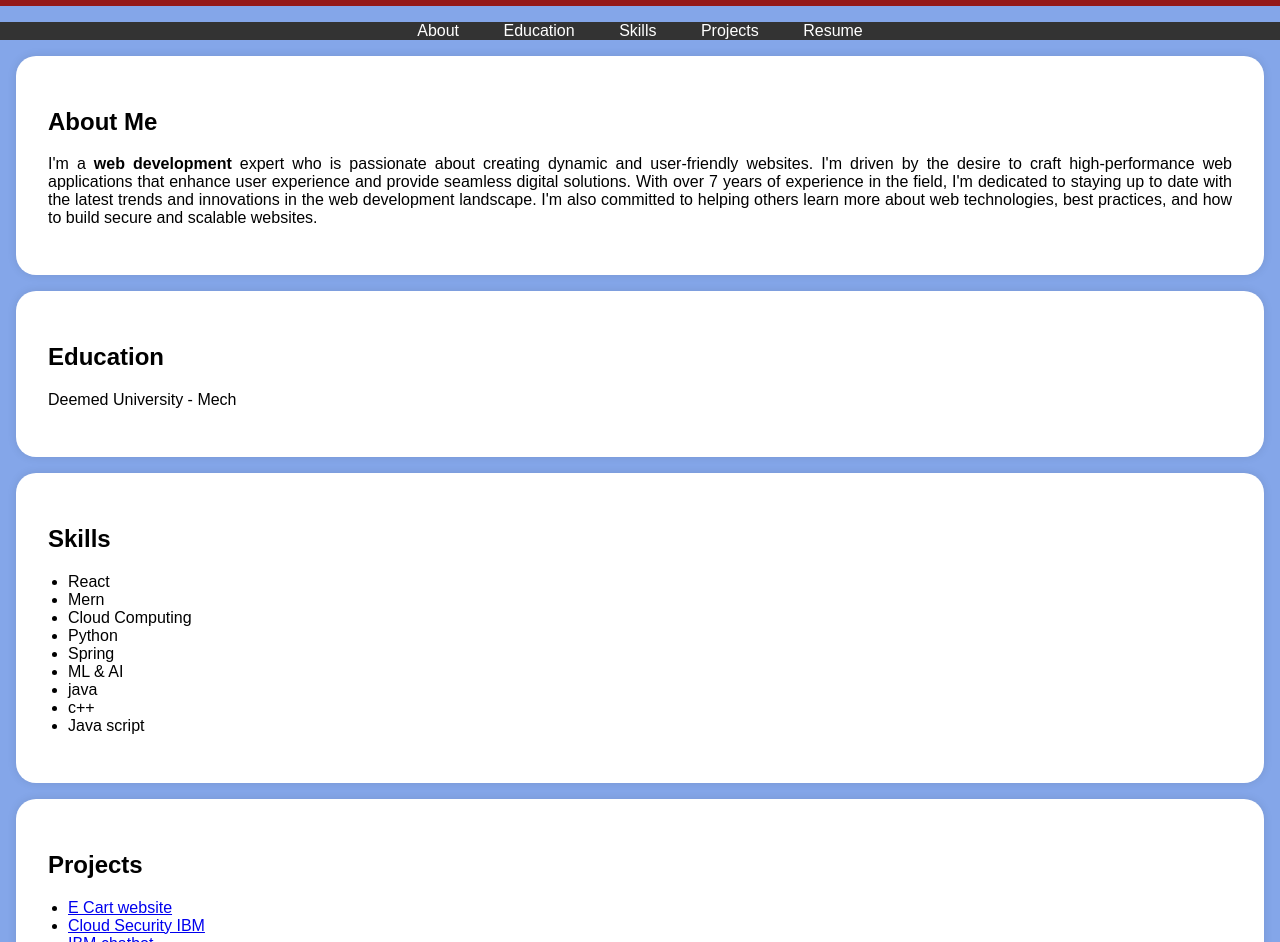
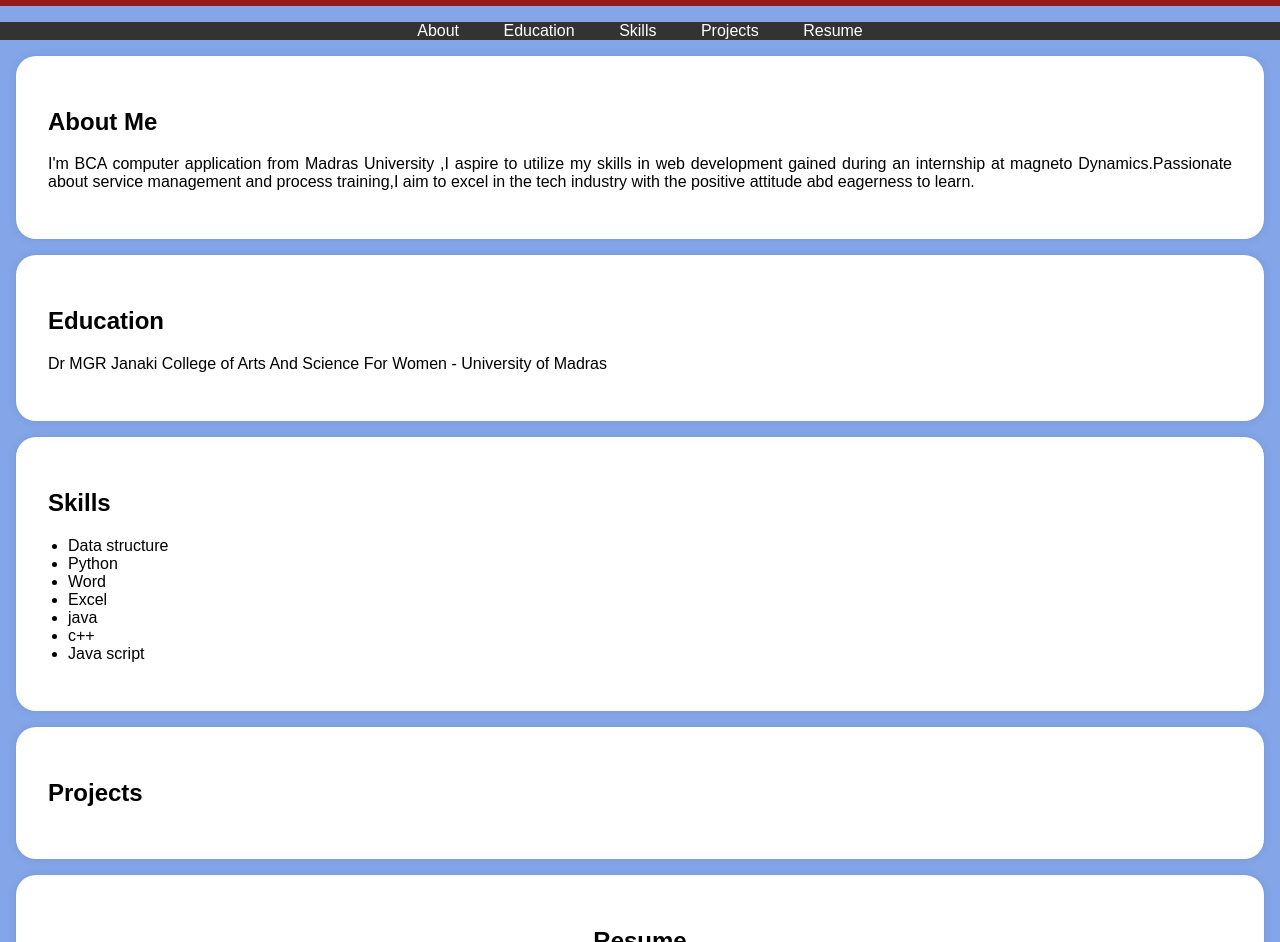
Before and after one commit to Pavithraoffl/Pavithra-, a plain HTML site: page index.html in a window 1280 px wide. Shown: the part 191-1133 px from the top of the page. Drawn offline with Linux system fonts and the light colour scheme.

Commit message:
Update index.html

```diff
--- a/index.html
+++ b/index.html
@@ -95,9 +95,9 @@
     <header>
         <div class="header-content">
             <!-- Add your profile picture here -->
-            <img src="passport photo.jpg" alt="Your Profile Picture" class="profile-picture">
-            <h1>Pranesh S</h1>
-            <p>Am Mechanical Engineer</p>
+            <img src="photo.jpg" alt="Your Profile Picture" class="profile-picture">
+            <h1>PAVITHRA S</h1>
+            <p>Bachelor of Computer Application </p>
         </div>
     </header>
 
@@ -115,12 +115,10 @@
     <section id="about">
         <div class="section-content">
             <h2>About Me</h2>
-            <p>I'm a <b>web development</b> expert who is passionate about creating dynamic and user-friendly websites.
-                I'm driven by the desire to craft high-performance web applications that enhance user experience and provide
-                 seamless digital solutions. With over 7 years of experience in the field, I'm dedicated to staying up to date
-                 with the latest trends and innovations in the
-                 web development landscape. I'm also committed to helping others learn more about web technologies,
-                 best practices, and how to build secure and scalable websites.</p>
+            <p>I'm BCA computer application from Madras University
+                ,I aspire to utilize my skills in web development gained during
+                an internship at magneto Dynamics.Passionate about service management and process training,I aim to
+                excel in the tech industry with the positive attitude abd eagerness to learn.</p>
 
         </div>
     </section>
@@ -128,7 +126,7 @@
     <section id="education">
         <div class="section-content">
             <h2>Education</h2>
-            <p>Deemed University  - Mech</p>
+            <p>Dr MGR Janaki College of Arts And Science For Women - University of Madras </p>
 
 
         </div>
@@ -138,12 +136,10 @@
         <div class="section-content">
             <h2>Skills</h2>
             <ul>
-                <li>React</li>
-                <li>Mern</li>
-                <li>Cloud Computing</li>
+                <li>Data structure</li>
                 <li>Python</li>
-                <li>Spring</li>
-                <li>ML & AI</li>
+                <li>Word</li>
+                <li>Excel</li>
                 <li>java</li>
                 <li>c++</li>
                 <li>Java script</li>
@@ -155,11 +151,7 @@
         <div class="section-content">
             <h2>Projects</h2>
             <ul>
-                <li><a href="#">E Cart website</a></li>
-                <li><a href="#">Cloud Security IBM</a></li>
-                <li><a href="#">IBM chatbot</a></li>
-                <li><a href="#">College Portal</a></li>
-                <!-- Add more project links here -->
+                 <!-- Add more project links here -->
             </ul>
         </div>
     </section>
@@ -169,14 +161,14 @@
         <div class="section-content">
             <center>
             <h2>Resume</h2>
-            <a href="file.pdf" target="_blank" class="download-button">Download CV</a>
+            <a href="Resume.pdf" target="_blank" class="download-button">Download CV</a>
         </center>
         </div>
 
     </section>
 
     <footer>
-        <p>&copy; 2025 Pranesh S</p>
+        <p>&copy; 2025 PAVITHRA S</p>
     </footer>
 
     <script>
```
